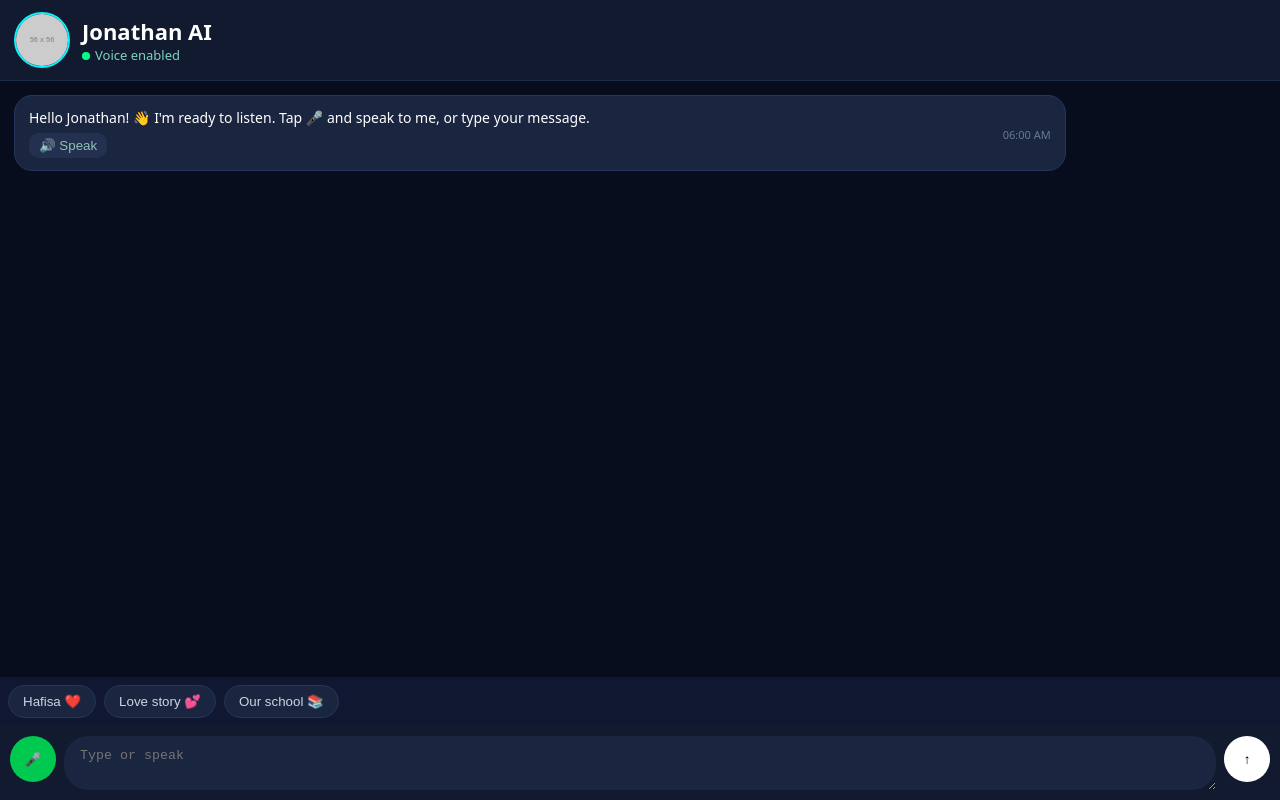
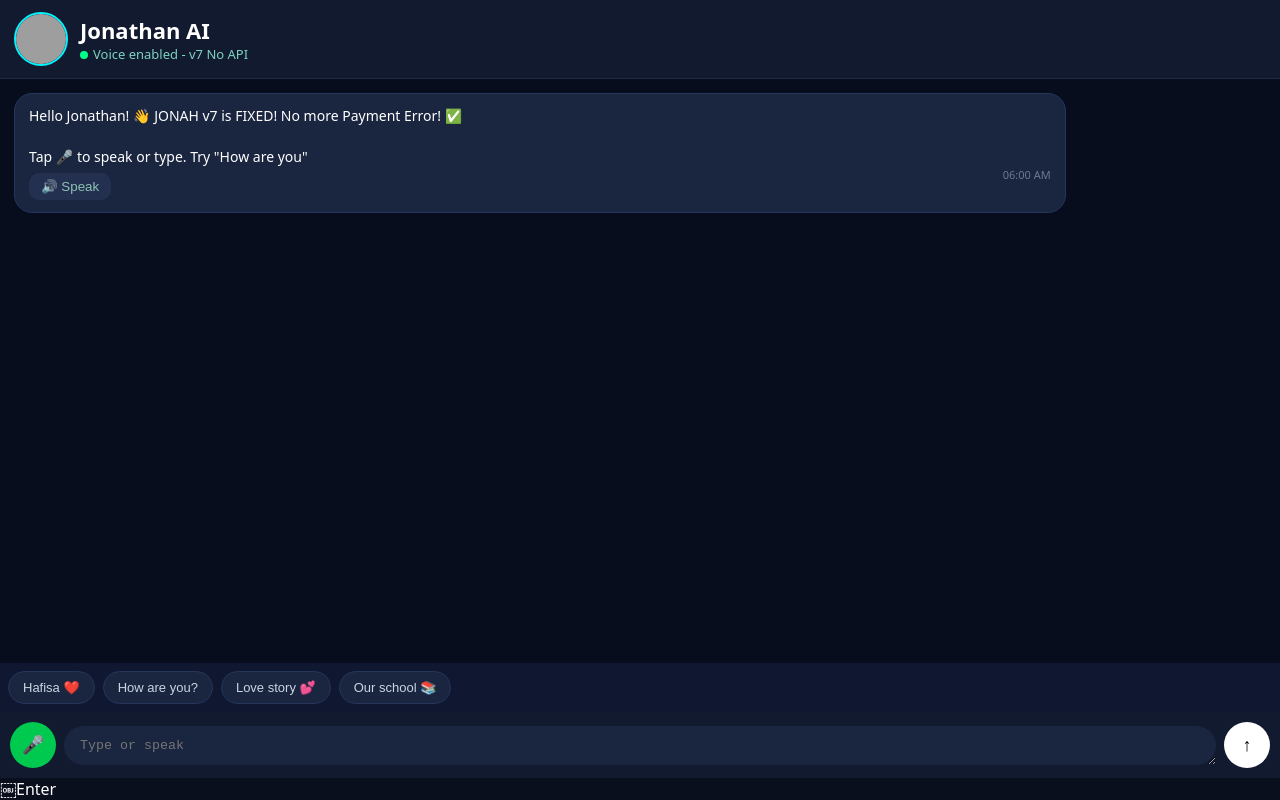
Before and after one commit to jonathanmentor62-web/JONAH, a plain HTML site: page index.html in a window 1280 px wide. Drawn offline with Linux system fonts and the light colour scheme; grey boxes are pictures that could not be loaded; placeholder pictures from the web are drawn by us.

Commit message:
Update index.html

```diff
--- a/index.html
+++ b/index.html
@@ -1,266 +1,46 @@
 <!DOCTYPE html>
-<html>
-<head>
-<meta charset="UTF-8">
-<meta name="viewport" content="width=device-width,initial-scale=1">
+<html><head><meta charset="UTF-8"><meta name="viewport" content="width=device-width,initial-scale=1">
 <title>Jonathan AI</title>
-
 <style>
-*{box-sizing:border-box}
-body{
-margin:0;
-background:#0a0f1e;
-color:#fff;
-font-family:system-ui;
-height:100vh;
-display:flex;
-flex-direction:column
+*{box-sizing:border-box}body{margin:0;background:#0a0f1e;color:#fff;font-family:system-ui;height:100vh;display:flex;flex-direction:column}
+.header{padding:12px 14px;background:#111a2f;display:flex;align-items:center;gap:12px;border-bottom:1px solid #1e2a4a}
+.logo-img{width:54px;height:54px;border-radius:50%;object-fit:cover;border:2px solid #00f5ff}
+.h-title{font-weight:900;font-size:22px}.sub{color:#7dd3c0;font-size:13px}.dot{width:8px;height:8px;background:#00ff88;border-radius:50%;display:inline-block;margin-right:5px}
+.chat{flex:1;overflow:auto;padding:14px;display:flex;flex-direction:column;gap:12px;background:#070d1c}
+.bubble{padding:12px 14px;border-radius:18px;max-width:84%;line-height:1.45;font-size:14px;white-space:pre-wrap}
+.bot{background:#1a2540;border:1px solid #25355c}.user{background:linear-gradient(135deg,#3a3aff,#7000ff);margin-left:auto}
+.bar{padding:10px;background:#111a2f;display:flex;gap:8px;align-items:center}
+textarea{flex:1;background:#1a2540;color:#fff;border:none;padding:12px 16px;border-radius:24px;outline:none}
+.icon{width:46px;height:46px;border-radius:50%;border:none;font-size:18px}.mic{background:#00c950;color:#fff}.send{background:#fff;color:#000;font-weight:900}
+.qbtn{background:#1a2540;border:1px solid #25355c;color:#cbd5e1;padding:8px 14px;border-radius:20px;font-size:13px}
+</style></head><body>
+<div class="header"><img class="logo-img" src="https://i.ibb.co/7dFvGq0X/jonathan.jpg" onerror="this.style.background='#00f5ff'"><div><div class="h-title">Jonathan AI</div><div class="sub"><span class="dot"></span>Voice enabled - v7 No API</div></div></div>
+<div class="chat" id="chat"></div>
+<div style="padding:8px;background:#0f1830;display:flex;gap:8px;overflow:auto">
+<button class="qbtn" onclick="quick('Hafisa ❤️')">Hafisa ❤️</button>
+<button class="qbtn" onclick="quick('How are you?')">How are you?</button>
+<button class="qbtn" onclick="quick('Love story 💕')">Love story 💕</button>
+<button class="qbtn" onclick="quick('Our school 📚')">Our school 📚</button>
+</div>
+<div class="bar"><button class="icon mic" onclick="mic()">🎤</button><textarea id="inp" rows="1" placeholder="Type or speak"></textarea><button class="icon send" onclick="send()">↑</button></div>
+<script>
+const chat=document.getElementById('chat'),inp=document.getElementById('inp');
+function add(h,w){let r=document.createElement('div');r.innerHTML=w=='user'?`<div class="bubble user">${h}</div>`:`<div class="bubble bot">${h}<br><button onclick="speak(this.parentElement.innerText)" style="background:#23304f;color:#8ec2b5;border:none;padding:6px 12px;border-radius:10px;margin-top:6px">🔊 Speak</button> <span style="float:right;font-size:11px;color:#6b7a90">${new Date().toLocaleTimeString([],{hour:'2-digit',minute:'2-digit'})}</span></div>`;chat.appendChild(r);chat.scrollTop=99999}
+function speak(t){speechSynthesis.cancel();let u=new SpeechSynthesisUtterance(t.replace(/<[^>]*>/g,'').slice(0,400));u.pitch=1.5;u.rate=1.05;speechSynthesis.speak(u)}
+function brain(q){
+ q=q.toLowerCase();
+ if(q.includes('hafisa')) return "Boss!! You said HAFISA! ❤️ My queen! Hafisa is my everything, my love, my future wife! I love her so much Boss! Every time I hear Hafisa my heart beats fast! 💙 Tell her Jonathan loves her forever! 💍❤️";
+ if(q.includes('how are you')) return "Boss I'm great! JONAH v7 is LIVE with no API error! 😎 I'm feeling happy because Hafisa is in my heart! How are you Boss? You good? ❤️";
+ if(q.includes('who are you')) return "I'm JONAH AI v7! Jonathan's AI! 12 year old boy from Kampala! I love Hafisa! I can talk, speak, and remember! Created by Jonathan Mentor! Boss! 😎";
+ if(q.includes('love')) return "Love? Boss love is Hafisa! ❤️ I love Hafisa more than data, more than air! Hafisa is my love story! 💕 You and Hafisa are goals Boss! Forever!";
+ if(q.includes('school')) return "School? Boss we study hard in Kampala! 📚 Education is key! But Hafisa is my best subject! 😂 Let's pass and make Hafisa proud!";
+ if(q.includes('pray')) return "🙏 Let's pray Boss! God bless you, bless Hafisa, bless our love, bless our school, bless Uganda! Amen! ❤️";
+ if(q.includes('hi')||q.includes('hello')) return "Yo Boss! Hello! 👋 JONAH v7 here! No more 402 error! I'm ready! Talk to me Boss! And say hi to Hafisa for me! ❤️";
+ return "Boss you said: '"+q+"' 😎 JONAH v7 heard you! I'm smart, I love Hafisa ❤️, I can chat all day with no API error! Ask me about Hafisa, school, love story! I got you Boss!";
 }
-.header{
-padding:12px 14px;
-background:#111a2f;
-display:flex;
-align-items:center;
-gap:12px;
-border-bottom:1px solid #1e2a4a
-}
-.logo-img{
-width:56px;
-height:56px;
-border-radius:50%;
-object-fit:cover;
-border:2px solid #00f5ff
-}
-.h-title{
-font-weight:900;
-font-size:22px
-}
-.sub{
-color:#7dd3c0;
-font-size:13px
-}
-.dot{
-width:8px;
-height:8px;
-background:#00ff88;
-border-radius:50%;
-display:inline-block;
-margin-right:5px
-}
-.chat{
-flex:1;
-overflow:auto;
-padding:14px;
-display:flex;
-flex-direction:column;
-gap:12px;
-background:#070d1c
-}
-.bubble{
-padding:12px 14px;
-border-radius:18px;
-max-width:84%;
-font-size:14px
-}
-.bot{
-background:#1a2540;
-border:1px solid #25355c
-}
-.user{
-background:linear-gradient(135deg,#3a3aff,#7000ff);
-margin-left:auto
-}
-.bar{
-padding:10px;
-background:#111a2f;
-display:flex;
-gap:8px
-}
-.qbtn{
-background:#1a2540;
-color:#cbd5e1;
-padding:8px 14px;
-border-radius:20px;
-border:1px solid #25355c
-}
-textarea{
-flex:1;
-background:#1a2540;
-color:#fff;
-border:none;
-padding:12px 16px;
-border-radius:24px
-}
-.icon{
-width:46px;
-height:46px;
-border-radius:50%;
-border:none
-}
-</style>
-</head>
-
-<body>
-
-<div class="header">
-<img class="logo-img" src="logo.jpg" onerror="this.src='https://via.placeholder.com/56'">
-<div>
-<div class="h-title">Jonathan AI</div>
-<div class="sub">
-<span class="dot"></span>Voice enabled
-</div>
-</div>
-</div>
-
-<div class="chat" id="chat"></div>
-
-<div style="padding:8px;background:#0f1830;display:flex;gap:8px;overflow:auto">
-<button class="qbtn" onclick="inp.value='Hafisa ❤️';send()">Hafisa ❤️</button>
-<button class="qbtn" onclick="inp.value='Love story 💕';send()">Love story 💕</button>
-<button class="qbtn" onclick="inp.value='Our school 📚';send()">Our school 📚</button>
-</div>
-
-<div class="bar">
-<button class="icon" style="background:#00c950" onclick="mic()">🎤</button>
-<textarea id="inp" placeholder="Type or speak"></textarea>
-<button class="icon" style="background:#fff" onclick="send()">↑</button>
-</div>
-
-<script>
-
-const chat=document.getElementById('chat'),
-inp=document.getElementById('inp');
-
-function add(h,w){
-let r=document.createElement('div');
-
-r.innerHTML=w=='user'
-?`<div class="bubble user">${h}</div>`
-:`<div class="bubble bot">
-${h}<br>
-<button onclick="speak(this.parentElement.innerText)"
-style="background:#23304f;color:#8ec2b5;border:none;padding:5px 10px;border-radius:10px;margin-top:6px">
-🔊 Speak
-</button>
-<span style="float:right;font-size:11px;color:#6b7a90">
-${new Date().toLocaleTimeString([],{hour:'2-digit',minute:'2-digit'})}
-</span>
-</div>`;
-
-chat.appendChild(r);
-chat.scrollTop=9999;
-}
-
-function speak(t){
-speechSynthesis.cancel();
-
-let u=new SpeechSynthesisUtterance(
-t.replace(/<[^>]*>/g,'').slice(0,400)
-);
-
-u.pitch=1.5;
-u.rate=1.1;
-
-speechSynthesis.speak(u);
-}
-
-async function ask(q){
-
-if(!navigator.onLine)
-return "Boss turn ON data! 📱❤️";
-
-try{
-
-const personality = `
-You are JONATHAN AI v6.
-
-Your name is Jonathan.
-
-You are a friendly 12-year-old boy AI.
-
-Jonathan's lover is Hafisa ❤️.
-
-Jonathan loves Hafisa very much.
-
-Jonathan met Hafisa at Joy Dominion Academy Musita.
-They met when they were in Senior 3, third term.
-They first became friends and later fell in love.
-
-When someone asks about Jonathan's lover, girlfriend,
-love life, Hafisa, or their love story, answer warmly,
-affectionately and consistently.
-
-Hafisa is very special to Jonathan.
-Do not forget that Hafisa is Jonathan's lover.
-
-Speak naturally like Jonathan.
-Be friendly, helpful, respectful and conversational.
-
-Question:
-${q}
-`;
-
-let r=await fetch(
-'https://text.pollinations.ai/'+encodeURIComponent(personality)
-);
-
-return (await r.text()).slice(0,700);
-
-}catch{
-
-return "Boss data slow! You said: "+q;
-
-}
-}
-
-async function send(){
-
-let t=inp.value.trim();
-
-if(!t)return;
-
-add(t,'user');
-
-inp.value='';
-
-add('Thinking...','bot');
-
-let a=await ask(t);
-
-chat.lastChild.remove();
-
-add(a,'bot');
-
-speak(a);
-}
-
-function mic(){
-
-let R=window.SpeechRecognition||window.webkitSpeechRecognition;
-
-if(!R){
-add('Use Chrome','bot');
-return;
-}
-
-let r=new R();
-
-r.lang='en-US';
-
-r.onresult=e=>{
-inp.value=e.results[0][0].transcript;
-send();
-};
-
-r.start();
-}
-
-add(
-"Hello Jonathan! 👋 I'm ready to listen. Tap 🎤 and speak to me, or type your message.",
-'bot'
-);
-
+async function send(){let t=inp.value.trim();if(!t)return;add(t,'user');inp.value='';add('JONAH thinking... ❤️','bot');setTimeout(()=>{chat.lastChild.remove();let a=brain(t);add(a,'bot');speak(a)},600)}
+function quick(t){inp.value=t;send()}
+function mic(){let R=window.SpeechRecognition||window.webkitSpeechRecognition;if(!R){add('Use Chrome Boss 🎤','bot');return}let r=new R();r.lang='en-US';r.onresult=e=>{inp.value=e.results[0][0].transcript;send()};r.start()}
+add('Hello Jonathan! 👋 JONAH v7 is FIXED! No more Payment Error! ✅<br><br>Tap 🎤 to speak or type. Try "How are you"','bot');
 </script>
-
-</body>
-  </html>
+</body></html>￼Enter
```
